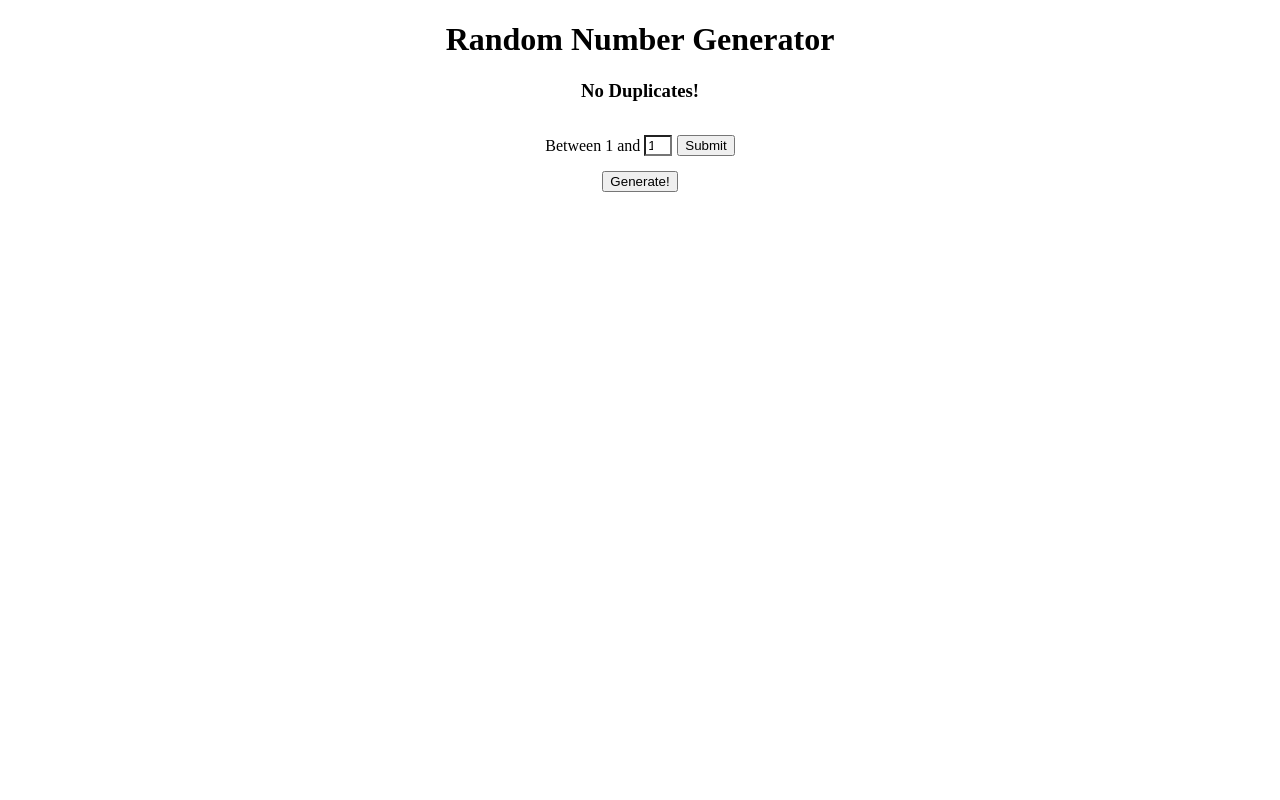
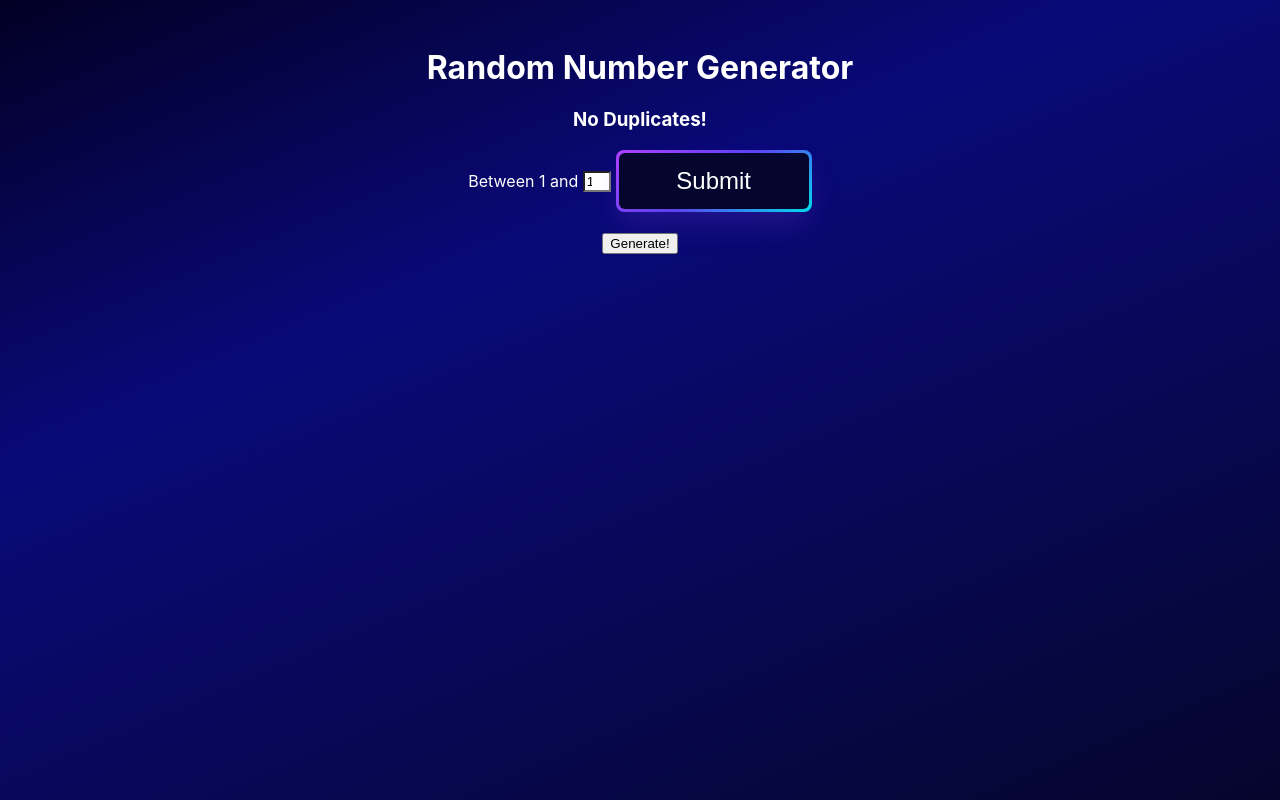
Before and after one commit to RaazKH/personalwebsite, a React (Create React App) app: page / in a window 1280 px wide. Built offline with nearby package versions, Linux system fonts and the light colour scheme.

Commit message:
chore: fixed styles

```diff
--- a/public/index.html
+++ b/public/index.html
@@ -10,6 +10,17 @@
   <link rel="apple-touch-icon" href="%PUBLIC_URL%/logo192.png" />
   <link rel="manifest" href="%PUBLIC_URL%/manifest.json" />
   <title>Random Number</title>
+  <style>
+    html,
+    body,
+    #root {
+      height: 100%;
+    }
+
+    body {
+      margin: 0px !important;
+    }
+  </style>
 </head>
 
 <body>
--- a/src/App.js
+++ b/src/App.js
@@ -3,25 +3,82 @@ import styled from "styled-components";
 
 const Container = styled.div`
   text-align: center;
+  font-family: -apple-system, BlinkMacSystemFont, 'Segoe UI', 'Roboto', 'Oxygen',
+    'Ubuntu', 'Cantarell', 'Fira Sans', 'Droid Sans', 'Helvetica Neue',
+    sans-serif;
+  -webkit-font-smoothing: antialiased;
+  -moz-osx-font-smoothing: grayscale;
+  background: rgb(2,0,36);
+  background: linear-gradient(157deg, rgba(2,0,36,1) 0%, rgba(9,9,121,1) 35%, rgba(5,6,45,1) 100%);
+  color: white;
+  height: 100%;
 `;
 
 const FlexContainer = styled.div`
-    display: flex;
-    flex-direction: row;
-    align-items: center;
-    justify-content: center;
+  display: flex;
+  flex-direction: row;
+  align-items: center;
+  justify-content: center;
 `;
 
 const StyledInput = styled.input`
   -webkit-appearance: none;
   -moz-appearance: textfield;
   margin: 0;
-  height: 50%;
   width: 20px;
 `;
+
 const StyledButton = styled.button`
-  height: 50%;
   margin-left: 5px;
+
+  align-items: center;
+  background-image: linear-gradient(144deg,#AF40FF, #5B42F3 50%,#00DDEB);
+  border: 0;
+  border-radius: 8px;
+  box-shadow: rgba(151, 65, 252, 0.2) 0 15px 30px -5px;
+  box-sizing: border-box;
+  color: #FFFFFF;
+  display: flex;
+  font-family: Phantomsans, sans-serif;
+  font-size: 20px;
+  justify-content: center;
+  line-height: 1em;
+  max-width: 100%;
+  min-width: 140px;
+  padding: 3px;
+  text-decoration: none;
+  user-select: none;
+  -webkit-user-select: none;
+  touch-action: manipulation;
+  white-space: nowrap;
+  cursor: pointer;
+
+  :active, :hover {
+    outline: 0;
+  }
+
+  @media (min-width: 768px) {
+    font-size: 24px;
+    min-width: 196px;
+  }
+`;
+
+const StyledSpan = styled.span`
+  background-color: rgb(5, 6, 45);
+  padding: 16px 24px;
+  border-radius: 6px;
+  width: 100%;
+  height: 100%;
+  transition: 300ms;
+
+  :hover, :active{
+    background: none;
+  }
+`;
+
+const StyledHeading = styled.h1`
+  margin-top: 0;
+  padding-top: 3rem;
 `;
 
 function App() {
@@ -73,15 +130,15 @@ function App() {
 
   return (
     <Container>
-      <h1>Random Number Generator</h1>
+      <StyledHeading>Random Number Generator</StyledHeading>
       <h3>No Duplicates!</h3>
       <FlexContainer>
         <p>Between 1 and&nbsp;</p>
         <StyledInput type="number" disabled={disabled} value={number} onInput={(e) => setNumber(e.target.value)} />
-        <StyledButton onClick={submit}>{disabled ? "Reset" : "Submit"}</StyledButton>
+        <StyledButton onClick={submit}><StyledSpan>{disabled ? "Reset" : "Submit"}</StyledSpan></StyledButton>
       </FlexContainer>
+      <h2>{randomNumber}</h2>
       <button onClick={generate}>Generate!</button>
-      <h2>{randomNumber}</h2>
     </Container>
   );
 }
```
